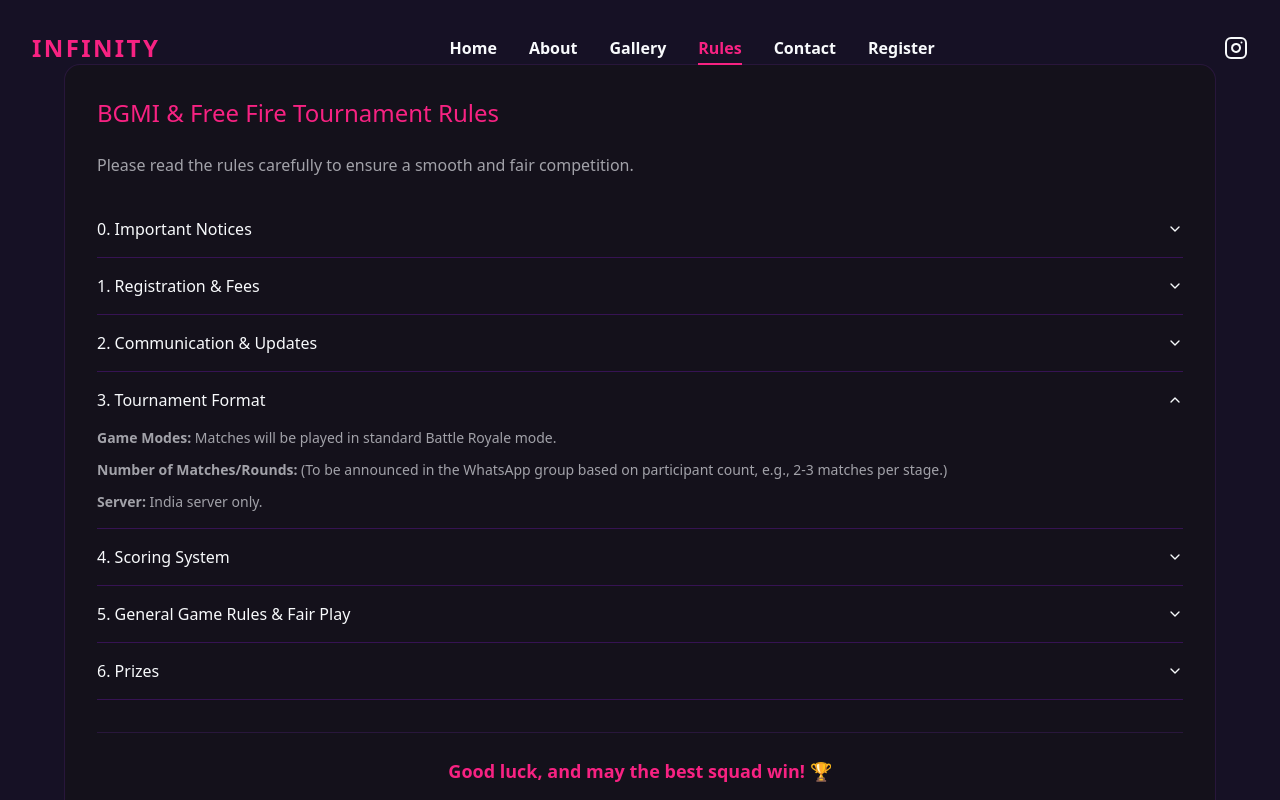
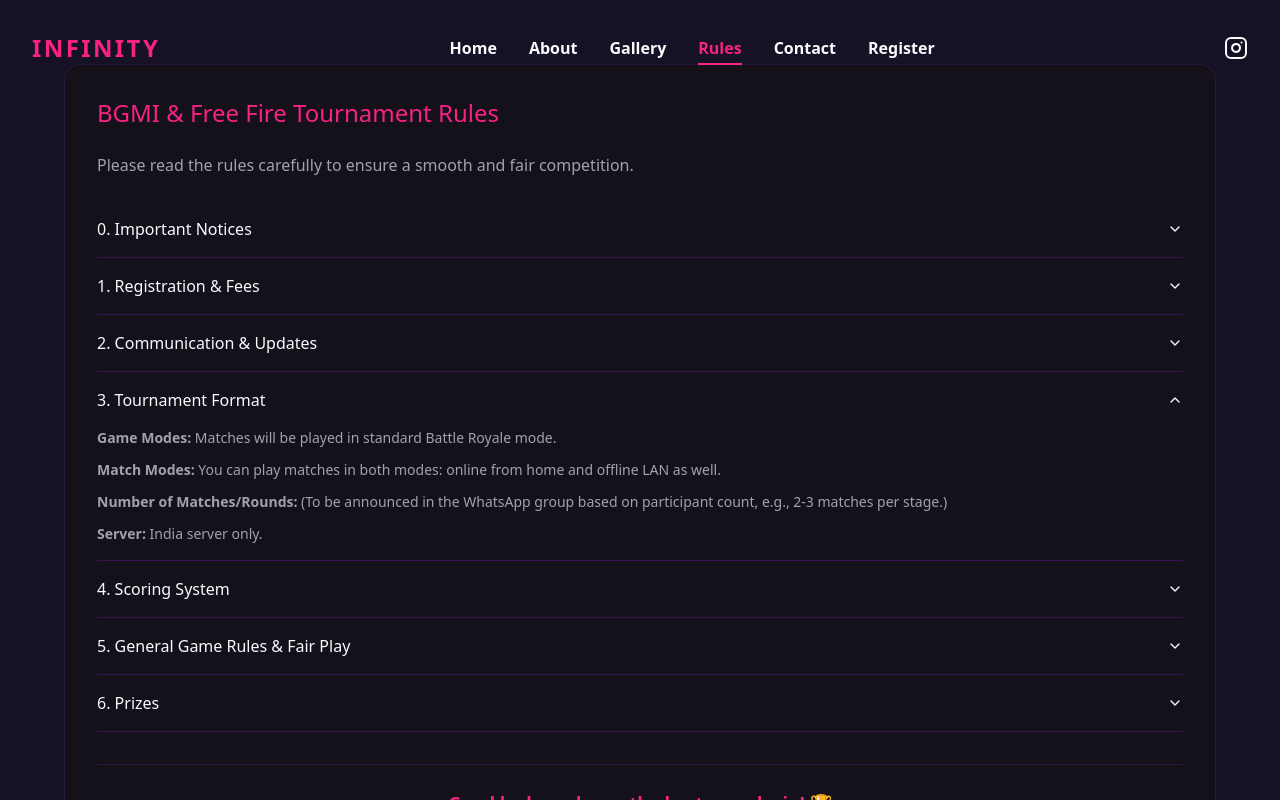
Before and after one commit to Yourabhay15/INFINITYLPU, a Next.js app: page /rules in a window 1280 px wide. Both pictures are taken after a click on the button "3. Tournament Format". Shown: the part 536-1336 px from the top of the page. Built offline with nearby package versions, Linux system fonts and the light colour scheme.

Commit message:
Update page.tsx

```diff
--- a/src/app/rules/page.tsx
+++ b/src/app/rules/page.tsx
@@ -77,6 +77,7 @@
                   <AccordionContent>
                     <ul className="space-y-3 text-muted-foreground">
                       <li><strong>Game Modes:</strong> Matches will be played in standard Battle Royale mode.</li>
+                      <li><strong>Match Modes:</strong> You can play matches in both modes: online from home and offline LAN as well.</li>
                       <li><strong>Number of Matches/Rounds:</strong> (To be announced in the WhatsApp group based on participant count, e.g., 2-3 matches per stage.)</li>
                       <li><strong>Server:</strong> India server only.</li>
                     </ul>
```
